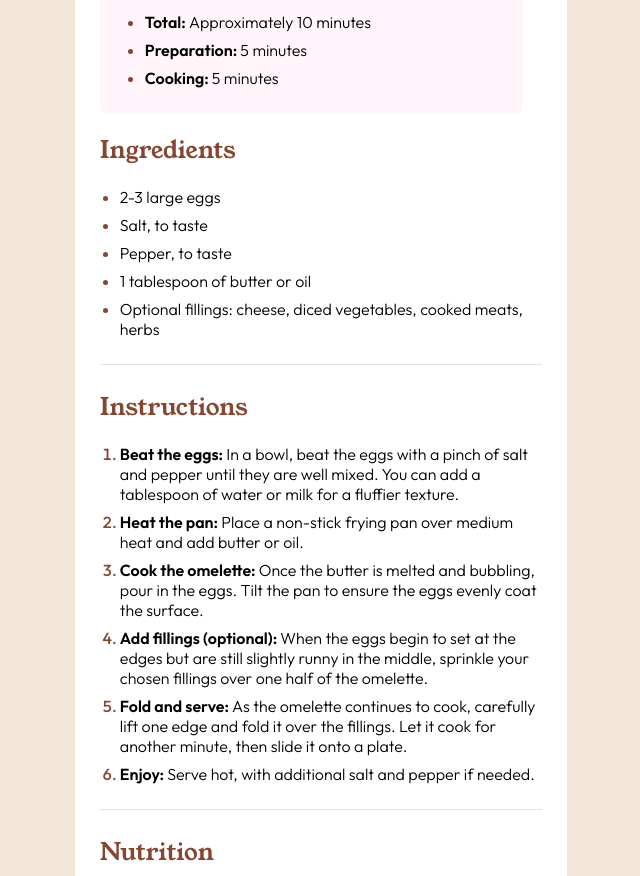
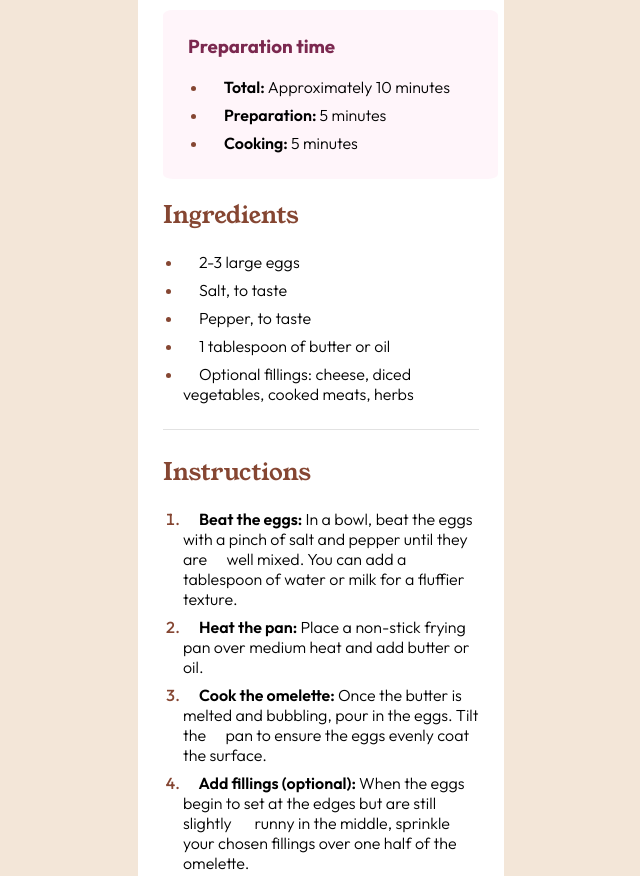
Before and after one commit to joylwalker/recipe-page-main, a plain HTML site: page index.html in a window 1280 px wide. Shown: the part 740-1616 px from the top of the page, without its empty margins (319-959 px from the left). Drawn offline with Linux system fonts and the light colour scheme.

Commit message:
文字前加了空格、文字前加了空格、box版面調整

```diff
--- a/index.html
+++ b/index.html
@@ -27,7 +27,7 @@
 
     .box{
       background-color: white;
-      width: 35%;
+      width: 25%;
       margin: 100px auto;
       border-radius: 2%;
       position: relative;
@@ -44,7 +44,7 @@
 
     .roseblock{
       background-color: hsl(330, 100%, 98%);
-      width: 90%;
+      width: 98%;
       border-radius: 3%;
       padding: 5px 0px 10px 25px;
       margin-bottom: 10px;
@@ -175,36 +175,36 @@
     <div class="roseblock">
       <h3>Preparation time</h3>
       <ul class="custom-list">
-        <li><strong>Total: </strong><span class="normal">Approximately 10 minutes</span></li>
-        <li><strong>Preparation: </strong><span class="normal"></span>5 minutes</span></li>
-        <li><strong>Cooking: </strong><span class="normal"></span>5 minutes</span></li>
+        <li><strong>&emsp;Total: </strong><span class="normal">Approximately 10 minutes</span></li>
+        <li><strong>&emsp;Preparation: </strong><span class="normal"></span>5 minutes</span></li>
+        <li><strong>&emsp;Cooking: </strong><span class="normal"></span>5 minutes</span></li>
       </ul>
     </div>
 
     <h2>Ingredients</h2>
     <ul class="custom-list">
-      <li>2-3 large eggs</li>
-      <li>Salt, to taste</li>
-      <li>Pepper, to taste</li>
-      <li>1 tablespoon of butter or oil</li>
-      <li>Optional fillings: cheese, diced vegetables, cooked meats, herbs</li>
+      <li>&emsp;2-3 large eggs</li>
+      <li>&emsp;Salt, to taste</li>
+      <li>&emsp;Pepper, to taste</li>
+      <li>&emsp;1 tablespoon of butter or oil</li>
+      <li>&emsp;Optional fillings: cheese, diced vegetables, cooked meats, herbs</li>
     </ul>
 
     <hr/>
 
     <h2>Instructions</h2>
     <ol class="custom-list">
-      <li><strong>Beat the eggs: </strong><span class="normal">In a bowl, beat the eggs with a pinch of salt and pepper until they are well mixed. You can add a tablespoon of water or milk for a fluffier texture.</span></li>
+      <li><strong>&emsp;Beat the eggs: </strong><span class="normal">In a bowl, beat the eggs with a pinch of salt and pepper until they are &emsp;well mixed. You can add a tablespoon of water or milk for a fluffier texture.</span></li>
 
-      <li><strong>Heat the pan: </strong><span class="normal">Place a non-stick frying pan over medium heat and add butter or oil.</span></li>
+      <li><strong>&emsp;Heat the pan: </strong><span class="normal">Place a non-stick frying pan over medium heat and add butter or oil.</span></li>
 
-      <li><strong>Cook the omelette: </strong><span class="normal">Once the butter is melted and bubbling, pour in the eggs. Tilt the pan to ensure the eggs evenly coat the surface.</span></li>
+      <li><strong>&emsp;Cook the omelette: </strong><span class="normal">Once the butter is melted and bubbling, pour in the eggs. Tilt the &emsp;pan to ensure the eggs evenly coat the surface.</span></li>
 
-      <li><strong>Add fillings (optional): </strong><span class="normal">When the eggs begin to set at the edges but are still slightly runny in the middle, sprinkle your chosen fillings over one half of the omelette.</span></li>
+      <li><strong>&emsp;Add fillings (optional): </strong><span class="normal">When the eggs begin to set at the edges but are still slightly &emsp;&thinsp;runny in the middle, sprinkle your chosen fillings over one half of the omelette.</span></li>
 
-      <li><strong>Fold and serve: </strong><span class="normal">As the omelette continues to cook, carefully lift one edge and fold it over the fillings. Let it cook for another minute, then slide it onto a plate.</span></li>
+      <li><strong>&emsp;Fold and serve: </strong><span class="normal">As the omelette continues to cook, carefully lift one edge and fold it &emsp;over the fillings. Let it cook for another minute, then slide it onto a plate.</span></li>
 
-      <li><strong>Enjoy: </strong><span class="normal">Serve hot, with additional salt and pepper if needed.</span></li>
+      <li><strong>&emsp;Enjoy: </strong><span class="normal">Serve hot, with additional salt and pepper if needed.</span></li>
     </ol>
 
     <hr/>
```
